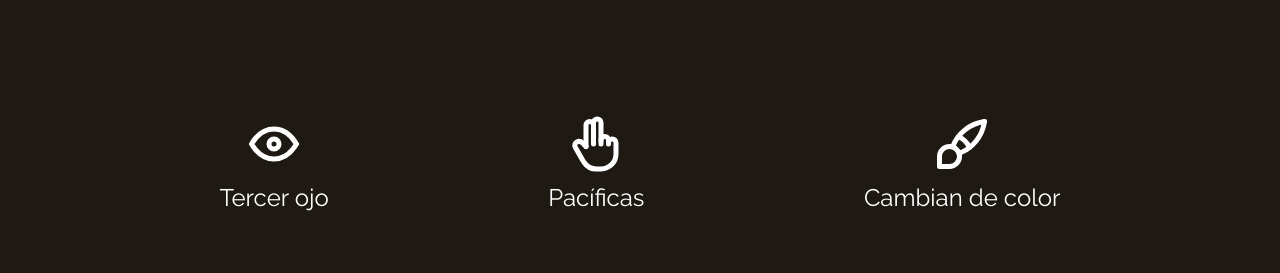
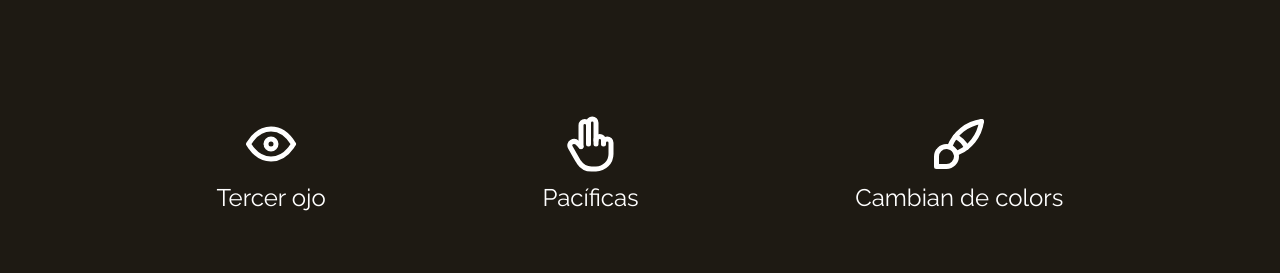
Before and after one commit to Rgnald/IguanaPage, a plain HTML site: page index.html in a window 1280 px wide. Shown: the part 1376-1649 px from the top of the page. Drawn offline with Linux system fonts and the light colour scheme.

Commit message:
Primera version

```diff
--- a/index.html
+++ b/index.html
@@ -69,7 +69,7 @@
                                     <path d="M10.6 9a9 9 0 0 1 4.4 4.4"></path>
                                 </svg>
 
-                                <p>Cambian de color</p>
+                                <p>Cambian de colors</p>
 
                 </div>
     </div>
```
